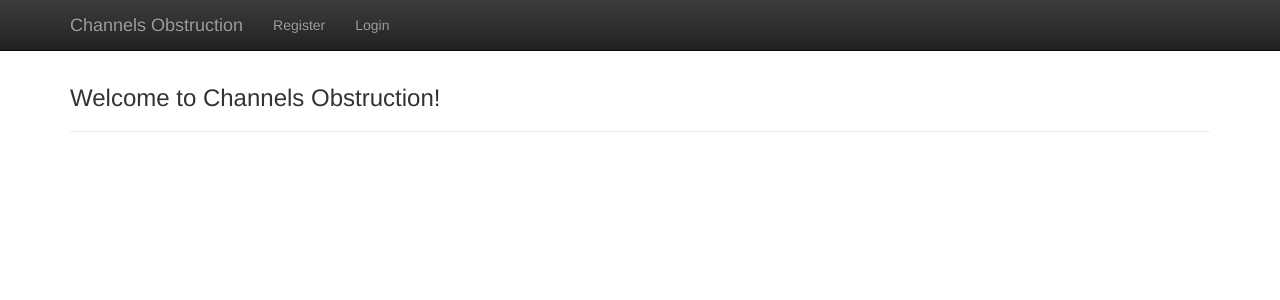
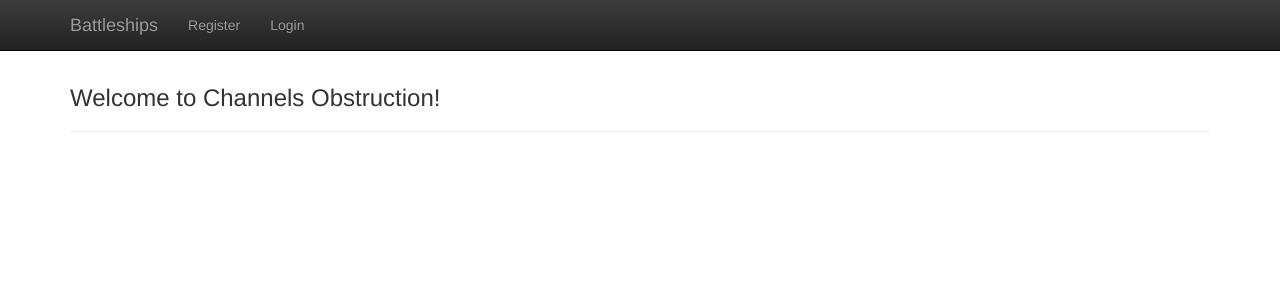
Before and after one commit to seamang64/Battleships, a Django app: template templates/home.html in a window 1280 px wide. Shown: the top 300 px of the page. Run offline with Django 3.2, Linux system fonts and the light colour scheme; the template is opened without the code that fills it, so the values that code supplies are empty; some libraries are stand-ins or nearby versions.

Commit message:
Update base.html
Change navigation bar text title.

```diff
--- a/templates/base.html
+++ b/templates/base.html
@@ -27,7 +27,7 @@
                 <span class="icon-bar"></span>
                 <span class="icon-bar"></span>
             </button>
-                <a class="navbar-brand" href="/">Channels Obstruction</a>
+                <a class="navbar-brand" href="/">Battleships</a>
             </div>
             <div class="collapse navbar-collapse" id="bs-example-navbar-collapse-1">
                 <ul class="nav navbar-nav">
```
